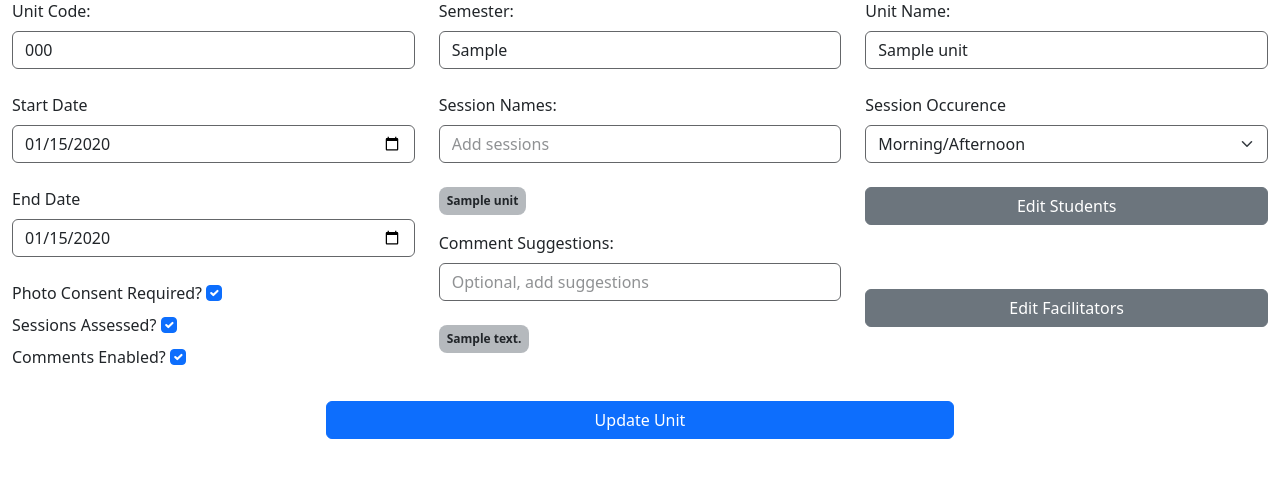
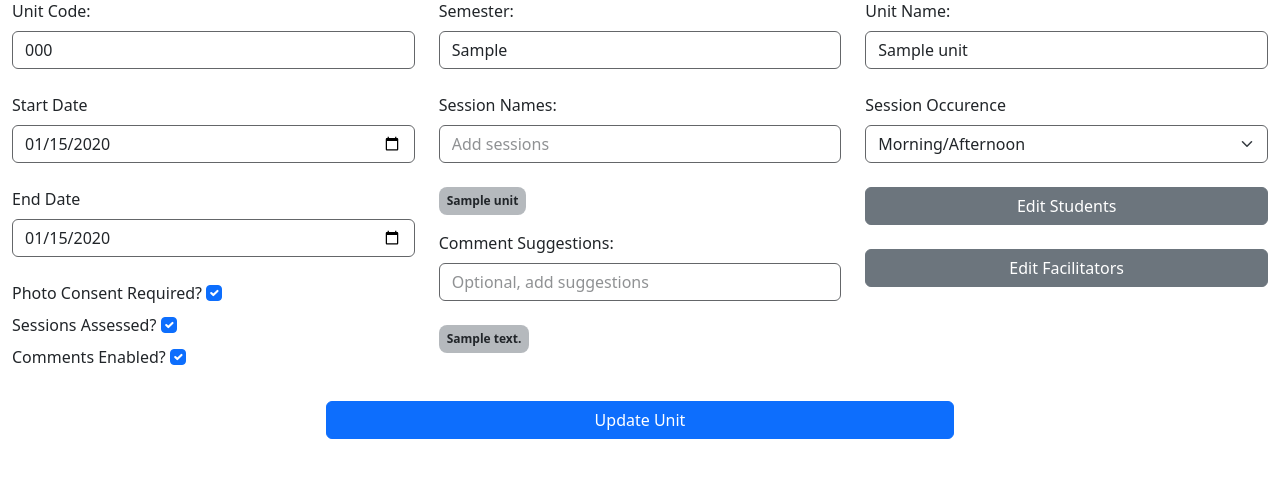
Before and after one commit to DeltaO3/UWAttend---3200_27, a Flask app: page /updateunit?id=1 in a window 1280 px wide. Shown: the part 113-591 px from the top of the page. Run offline with Flask 3, Linux system fonts and the light colour scheme; a user stored in the database is signed in; tables that the repository leaves empty hold one stand-in row (values such as "Sample post"); some libraries are stand-ins or nearby versions.

Commit message:
Updating margins

```diff
--- a/app/templates/addunit.html
+++ b/app/templates/addunit.html
@@ -95,10 +95,10 @@
                     </div>
                 </div>
                 {% else %}
-                <div class="d-flex flex-row flex-md-column gap-3">
-                    <a href="{{ url_for('editStudents') + '?id='+unit_id }}" class="btn btn-secondary mb-5">
+                <div class="d-flex flex-row flex-md-column">
+                    <a href="{{ url_for('editStudents') + '?id='+unit_id }}" class="btn btn-secondary mb-4">
                         Edit Students</a>
-                    <a href="{{ url_for('editFacilitators') + '?id='+unit_id }}" class="btn btn-secondary mb-5">
+                    <a href="{{ url_for('editFacilitators') + '?id='+unit_id }}" class="btn btn-secondary mb-4">
                         Edit Facilitators</a>
                 </div>
                 {% endif %}
```
